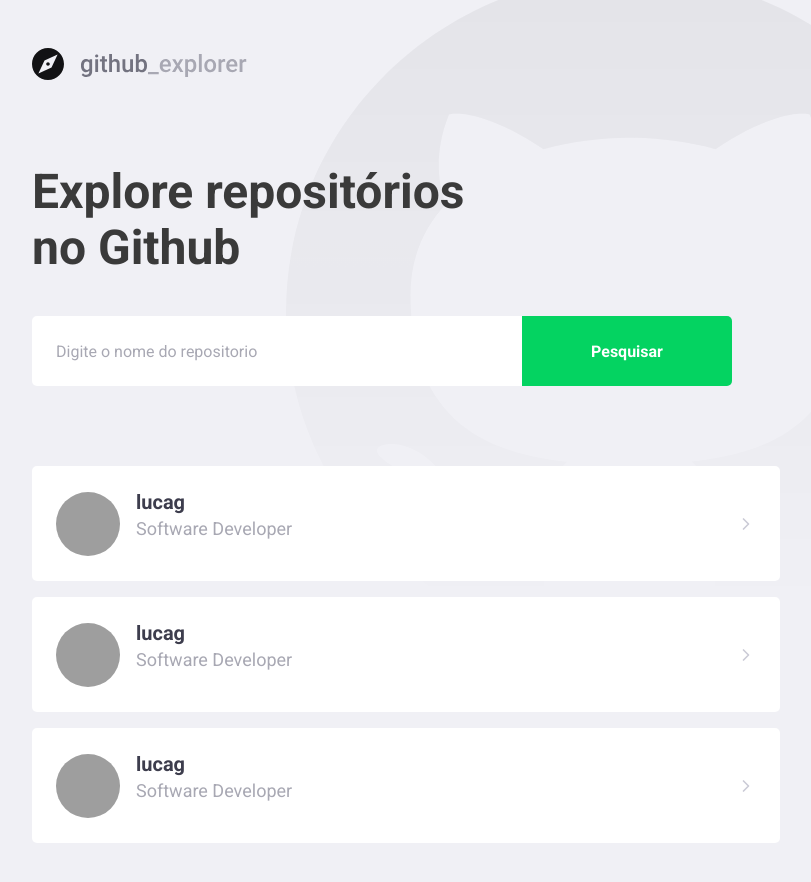
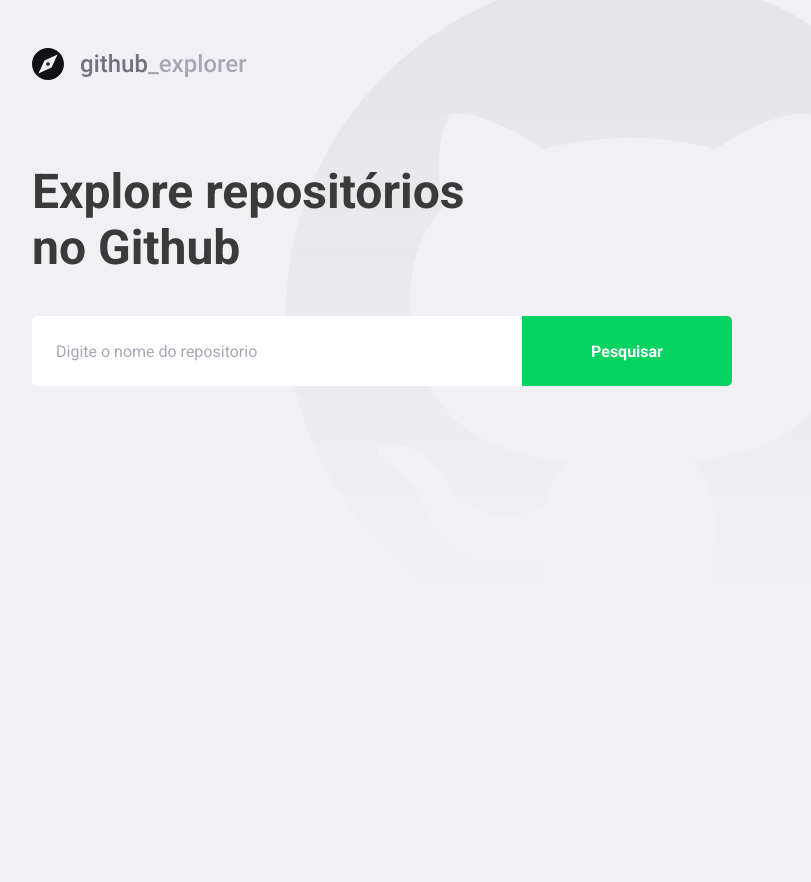
Before and after one commit to luca0898/n3_github_explorer, a React (Create React App) app: page / in a window 1280 px wide. Shown: the top 882 px of the page, without its empty margins (128-939 px from the left). After the commit the page ends 800 px from the top, so only its background shows below. Built offline with nearby package versions, Linux system fonts and the light colour scheme; grey boxes are pictures that could not be loaded.

Commit message:
feat: request and listing github repositories

```diff
--- a/package.json
+++ b/package.json
@@ -11,6 +11,7 @@
     "@types/react": "^16.9.0",
     "@types/react-dom": "^16.9.0",
     "@types/styled-components": "^5.1.3",
+    "axios": "^0.20.0",
     "polished": "^3.6.7",
     "react": "^16.13.1",
     "react-dom": "^16.13.1",
--- a/src/pages/Dashboard/index.tsx
+++ b/src/pages/Dashboard/index.tsx
@@ -1,57 +1,66 @@
 /* eslint-disable no-use-before-define */
-import React from 'react';
+import React, { FormEvent, useState } from 'react';
 import { FiChevronRight } from "react-icons/fi";
 import logoImg from "../../assets/logo.svg";
 import { Form, Repositories, Title } from "./styles";
+import api from "../../services/api"
+
+interface Repository {
+  full_name: string;
+  description: string;
+  owner: {
+    login: string;
+    avatar_url: string;
+  };
+};
 
 const Dashboard: React.FC = () => {
+  const [newRepo, setNewRepo] = useState("")
+  const [repositories, setRepositories] = useState<Repository[]>([]);
+
+  async function handleAddRepository(
+    event: FormEvent<HTMLFormElement>
+  ): Promise<void> {
+    event.preventDefault();
+
+    const response = await api.get<Repository>(`/repos/${newRepo}`);
+
+    const repository = response.data;
+
+    setRepositories([...repositories, repository]);
+    setNewRepo("");
+  }
+
+
   return (
     <>
       <img src={logoImg} alt="Github Explorer" />
       <Title>Explore repositórios no Github</Title>
 
-      <Form>
-        <input placeholder="Digite o nome do repositorio" />
+      <Form onSubmit={handleAddRepository}>
+        <input
+          onChange={e => setNewRepo(e.target.value)}
+          placeholder="Digite o nome do repositorio"
+          value={newRepo}
+        />
         <button type="submit">Pesquisar</button>
       </Form>
 
       <Repositories>
-        <a href="test">
+        {repositories?.map(repository => (
+          <a href="test" key={repository.full_name}>
             <img
-            src="https://avatars0.githubusercontent.com/u/8837683?s=460&u=d0df7da48790e8b183d90e87ca0046c372f2c583&v=4"
-            alt="Avatar"
+              src={repository.owner.avatar_url}
+              alt={repository.owner.login}
             />
             <div>
-            <strong>lucag</strong>
-            <p>Software Developer</p>
+              <strong>{repository.full_name}</strong>
+              <p>{repository.description}</p>
             </div>
 
             <FiChevronRight size={20} />
           </a>
-        <a href="test">
-          <img
-            src="https://avatars0.githubusercontent.com/u/8837683?s=460&u=d0df7da48790e8b183d90e87ca0046c372f2c583&v=4"
-            alt="Avatar"
-          />
-          <div>
-            <strong>lucag</strong>
-            <p>Software Developer</p>
-          </div>
-
-          <FiChevronRight size={20} />
-        </a>
-        <a href="test">
-          <img
-            src="https://avatars0.githubusercontent.com/u/8837683?s=460&u=d0df7da48790e8b183d90e87ca0046c372f2c583&v=4"
-            alt="Avatar"
-          />
-          <div>
-            <strong>lucag</strong>
-            <p>Software Developer</p>
-          </div>
-
-          <FiChevronRight size={20} />
-        </a>
+        ))}
       </Repositories>
     </>
   );
--- a/src/pages/Dashboard/styles.ts
+++ b/src/pages/Dashboard/styles.ts
@@ -77,6 +77,7 @@ export const Repositories = styled.div`
 
     div {
       margin-left: 16px;
+      flex: 1;
 
       strong {
         font-size: 20px;
--- /dev/null
+++ b/src/services/api.ts
@@ -0,0 +1,7 @@
+import axios from 'axios';
+
+const api = axios.create({
+	baseURL: 'https://api.github.com',
+});
+
+export default api;
```
Also changed, not shown: .eslintrc.json, 1 other file (tests, documents, lock files or other folders). Lines whose indentation alone changed are shown as unchanged.
